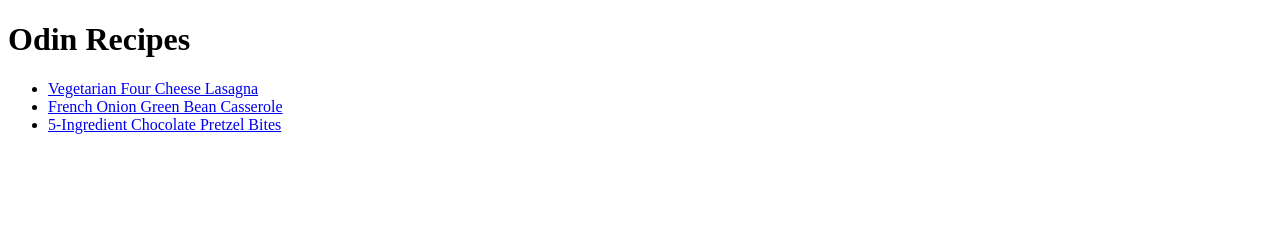
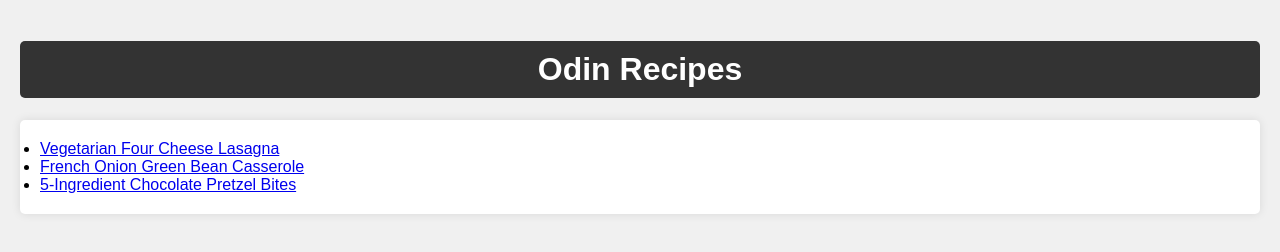
Before and after one commit to AnonXe/odin-recipes, a plain HTML site: page index.html in a window 1280 px wide. Drawn offline with Linux system fonts and the light colour scheme.

Commit message:
Updated index with new CSS styling.

```diff
--- a/index.html
+++ b/index.html
@@ -4,6 +4,7 @@
     <meta charset="UTF-8">
     <meta name="viewport" content="width=device-width, initial-scale=1.0">
     <title>Odin Recipes</title>
+    <link rel="stylesheet" href="styles.css">
 </head>
 <body>
     <h1>Odin Recipes</h1>
--- /dev/null
+++ b/styles.css
@@ -0,0 +1,24 @@
+* {
+    font-family: Arial, Helvetica, sans-serif;
+}
+
+body {
+    background-color: #f0f0f0;
+    margin: 0;
+    padding: 20px;
+}
+
+h1 {
+    background-color: #333;
+    color: white;
+    text-align: center;
+    padding: 10px 0;
+    border-radius: 5px;
+}
+
+ul {
+    background-color: white;
+    padding: 20px;
+    border-radius: 5px;
+    box-shadow: 0 0 10px rgba(0, 0, 0, 0.1);
+}
```
